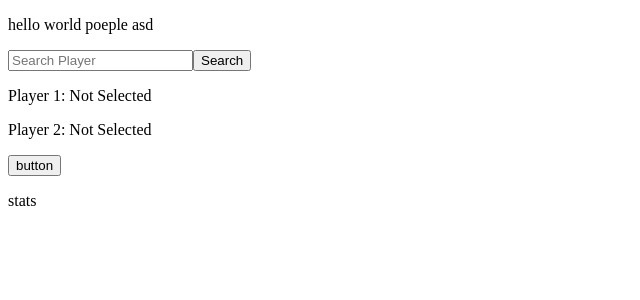
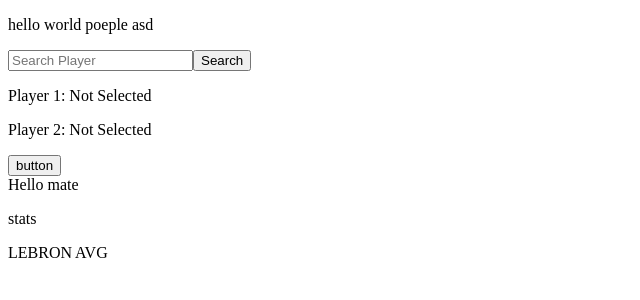
Before and after one commit to cmtran09/project-x, a React app: page / in a window 1280 px wide. Shown: the top 300 px of the page, without its empty margins (0-640 px from the left). Built offline with nearby package versions, Linux system fonts and the light colour scheme.

Commit message:
start work on making the player average data to be compatible with recharts

```diff
--- /dev/null
+++ b/src/components/Curry/Curry.js
@@ -0,0 +1,9 @@
+import React from 'react'
+
+export default function Curry() {
+    return (
+        <div>
+            Hello mate
+        </div>
+    )
+}
--- /dev/null
+++ b/src/components/Lebron/Lebron.js
@@ -0,0 +1,62 @@
+import React, { useState, useEffect } from 'react'
+import axios from "axios"
+// import { BarChart, Bar, XAxis, YAxis, CartesianGrid, Tooltip, Legend } from "recharts"
+
+export default function Lebron() {
+
+  // const data = [
+  //   // {name: 'games_played', lebron: 60, pv: 10,},
+  //   // {name: 'Player_id', lebron: 237, pv: 10,},
+  //   // {name: 'season', lebron: 2019, pv: 10,},
+  //   // {name: 'min', lebron: 3454, pv: 10,},
+  //   {name: 'fgm', lebron: 9.77, pv: 10,},
+  //   {name: 'fga', lebron: 19.6, pv: 10,},
+  //   {name: 'fg3m', lebron: 2.22, pv: 10,},
+  //   {name: 'fg3a', lebron: 6.35, pv: 10,},
+  //   {name: 'fga', lebron: 3.98, pv: 10,},
+  //   {name: 'ftm', lebron: 5.72, pv: 10,},
+  //   {name: 'oreb', lebron: 0.95, pv: 10,},
+  //   {name: 'dreb', lebron: 6.9, pv: 10,},
+  //   {name: 'reb', lebron: 7.85, pv: 10,},
+  //   {name: 'ast', lebron: 10.6, pv: 10,},
+  //   {name: 'stl', lebron: 1.23, pv: 10,},
+  //   {name: 'blk', lebron: 0.5, pv: 10,},
+  //   {name: 'turnover', lebron: 3.9, pv: 10,},
+  //   {name: 'pf', lebron: 1.77, pv: 10,},
+  //   {name: 'pts', lebron: 25.73, pv: 10,},
+  //   {name: 'fg_pct', lebron: 0.498, pv: 10,},
+  //   {name: 'fg3_pct', lebron: 0.34, pv: 10,},
+  //   {name: 'ft_pct', lebron: 0.697, pv: 10,}
+  // ]
+
+  const playerID = 236
+
+  const [lebronAvg, setLebronAvg] = useState([])
+
+  // useEffect(() => {
+  //   axios.get(`https://www.balldontlie.io/api/v1/season_averages?player_ids[]=${playerID}&season=2019`)
+  //     .then(resp => {
+  //       setLebronAvg(resp.data)
+  //       console.log(seasonAverage)
+  //     })
+  //     .catch(err => console.log(err))
+  // }, [])
+
+  return (
+    <div>
+      <p>LEBRON AVG</p>
+      {/* <button onClick={() => console.log(lebronAvg)}>BRON BRON BUTTON</button>  */}
+      {/* <BarChart width={600} height={300} data={data}
+            margin={{top: 5, right: 30, left: 20, bottom: 5}}>
+       <CartesianGrid strokeDasharray="3 3"/>
+       <XAxis dataKey="name"/>
+       <YAxis/>
+       <Tooltip/>
+       <Legend />
+       <Bar dataKey="pv" fill="#8884d8" />
+       <Bar dataKey="lebron" fill="#82ca9d" />
+      </BarChart> */}
+    </div>
+
+  )
+}
--- a/src/components/Player1SeasonAvg/Player1SeasonAvg.js
+++ b/src/components/Player1SeasonAvg/Player1SeasonAvg.js
@@ -1,6 +1,6 @@
 import React, { useState, useEffect } from 'react'
 import axios from "axios"
-import { BarChart, Bar, XAxis, YAxis, CartesianGrid, Tooltip, Legend } from "recharts"
+// import { BarChart, Bar, XAxis, YAxis, CartesianGrid, Tooltip, Legend } from "recharts"
 
 export default function Player1SeasonAvg(props) {
 
@@ -54,24 +54,24 @@ export default function Player1SeasonAvg(props) {
     {"ft_pct": 0.697}
 ]
 
-  const playerID = props.player1.id
+  const playerID = props.player1
 
-  const [seasonAverage, setSeasonAverage] = useState([])
+  const [player1Avg, setPlayer1Avg] = useState([])
 
   useEffect(() => {
     axios.get(`https://www.balldontlie.io/api/v1/season_averages?player_ids[]=${playerID}&season=2019`)
       .then(resp => {
-        setSeasonAverage(resp.data)
-        console.log(seasonAverage)
+        setPlayer1Avg(resp.data)
+        console.log(player1Avg)
       })
       .catch(err => console.log(err))
   }, [])
 
   return (
     <div>
-      <p>Player1SeasonAvg ==== component</p>
-      <button onClick={() => console.log(seasonAverage.data[0])}>AVERAGE</button>
-      <BarChart width={600} height={300} data={data}
+      <p>plyer AVG comp</p>
+      <button onClick={() => console.log(player1Avg)}>AVERAGE</button>
+      {/* <BarChart width={600} height={300} data={data}
             margin={{top: 5, right: 30, left: 20, bottom: 5}}>
        <CartesianGrid strokeDasharray="3 3"/>
        <XAxis dataKey="name"/>
@@ -80,7 +80,7 @@ export default function Player1SeasonAvg(props) {
        <Legend />
        <Bar dataKey="pv" fill="#8884d8" />
        <Bar dataKey="lebron" fill="#82ca9d" />
-      </BarChart>
+      </BarChart> */}
     </div>
 
   )
--- a/src/components/start/Start.js
+++ b/src/components/start/Start.js
@@ -1,10 +1,13 @@
-import React, { useState } from 'react'
-import axios from 'axios'
+import React, { useState } from "react"
+import axios from "axios"
 
 import SearchResult from "../SearchResult/SearchResult"
 import Player1 from "../Player1/Player1"
 import Player2 from "../Player2/Player2"
 import Player1SeasonAvg from "../Player1SeasonAvg/Player1SeasonAvg"
+
+import Lebron from "../Lebron/Lebron"
+import Curry from "../Curry/Curry"
 
 export default function Start() {
 
@@ -66,7 +69,10 @@ export default function Start() {
       {player1 && <Player1 player1={player1} /> || <p> Player 1: Not Selected</p>}
       {player2 && <Player2 player2={player2} /> || <p> Player 2: Not Selected</p>}
       <button onClick={() => console.log(player1)}>button</button>
+      <Curry/>
       <p>stats</p>
+      <Lebron />
+
       {player1 && <Player1SeasonAvg player1={player1} />}
     </div >
   )
```
